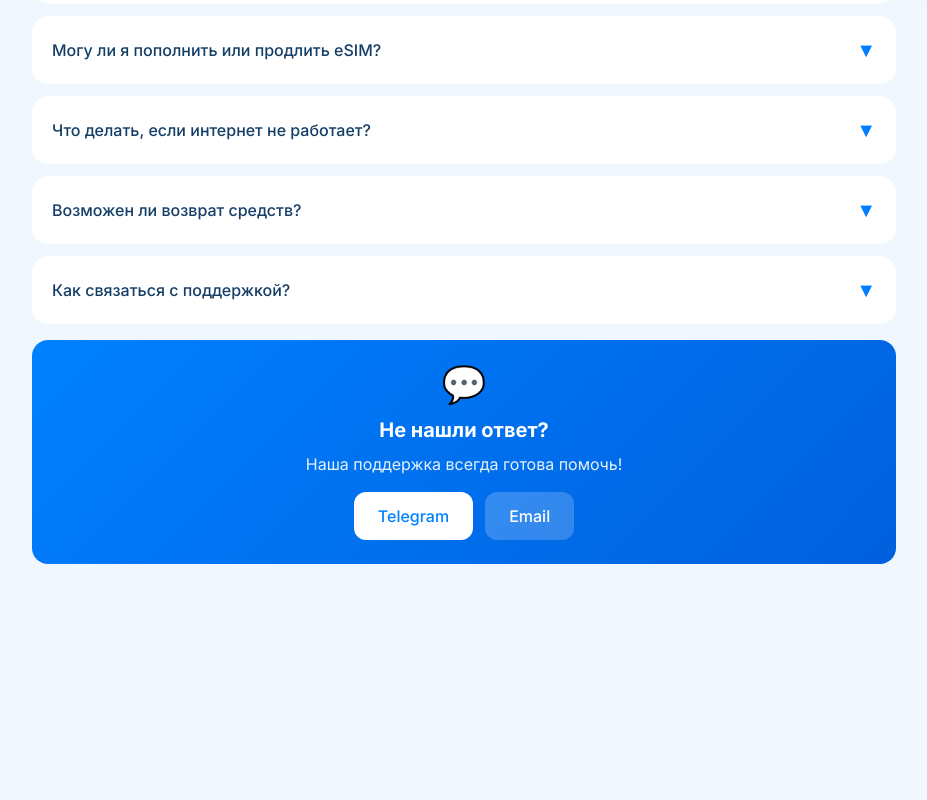
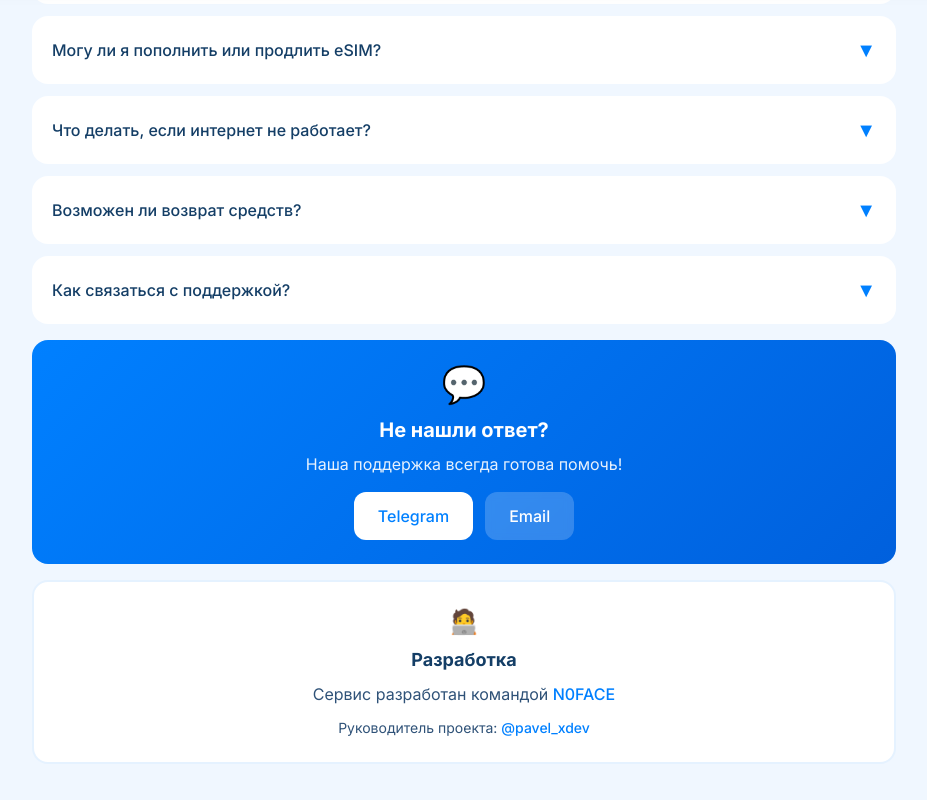
Before and after one commit to Vantorrr/esim, a Next.js app: page /faq in a window 1280 px wide. Shown: the part 808-1608 px from the top of the page, without its empty margins (176-1103 px from the left). Before the commit the page ends 1492 px from the top, so only its background shows below. Built offline with nearby package versions, Linux system fonts and the light colour scheme.

Commit message:
feat: добавлена атрибуция N0FACE в Footer, FAQ и бот

```diff
--- a/app/faq/page.tsx
+++ b/app/faq/page.tsx
@@ -169,6 +169,18 @@ export default function FAQPage() {
             </a>
           </div>
         </div>
+
+        {/* Development Attribution */}
+        <div className="bg-white rounded-2xl p-6 text-center border-2 border-primary/10">
+          <div className="text-2xl mb-2">🧑‍💻</div>
+          <h3 className="text-lg font-bold text-text-primary mb-2">Разработка</h3>
+          <p className="text-text-secondary mb-3">
+            Сервис разработан командой <a href="https://noface.digital" target="_blank" rel="noopener noreferrer" className="text-primary font-medium hover:underline">N0FACE</a>
+          </p>
+          <p className="text-sm text-text-secondary">
+            Руководитель проекта: <a href="https://t.me/pavel_xdev" target="_blank" rel="noopener noreferrer" className="text-primary font-medium hover:underline">@pavel_xdev</a>
+          </p>
+        </div>
       </div>
 
       <BottomNav />
```
Also changed, not shown: 1 other file (tests, documents, lock files or other folders).
